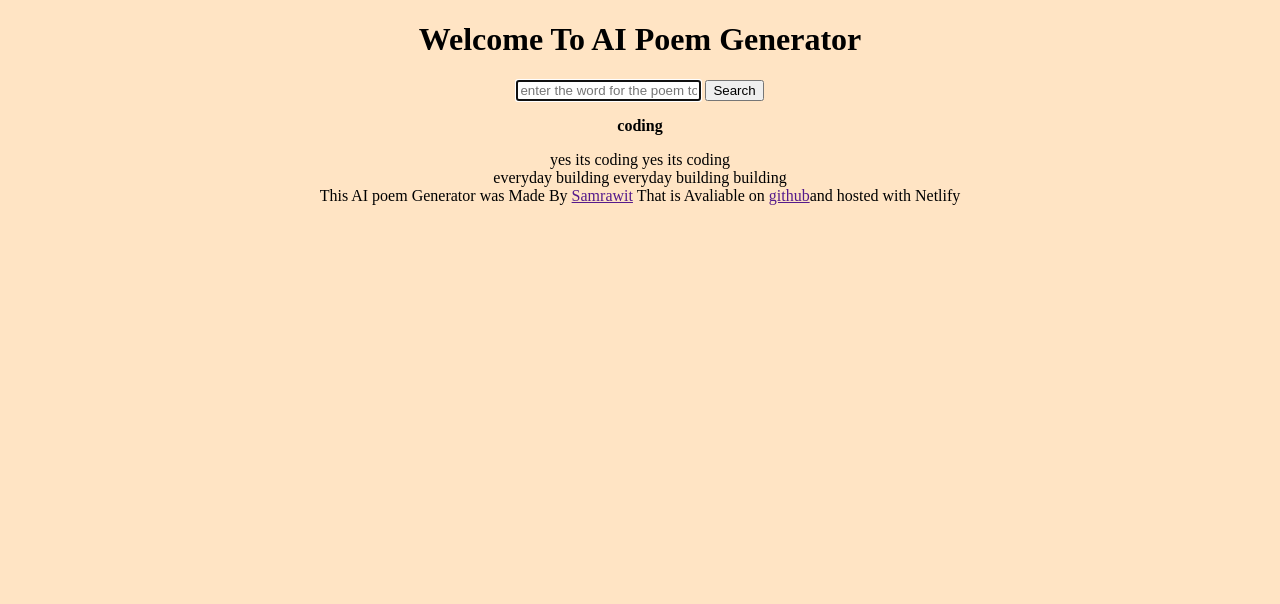
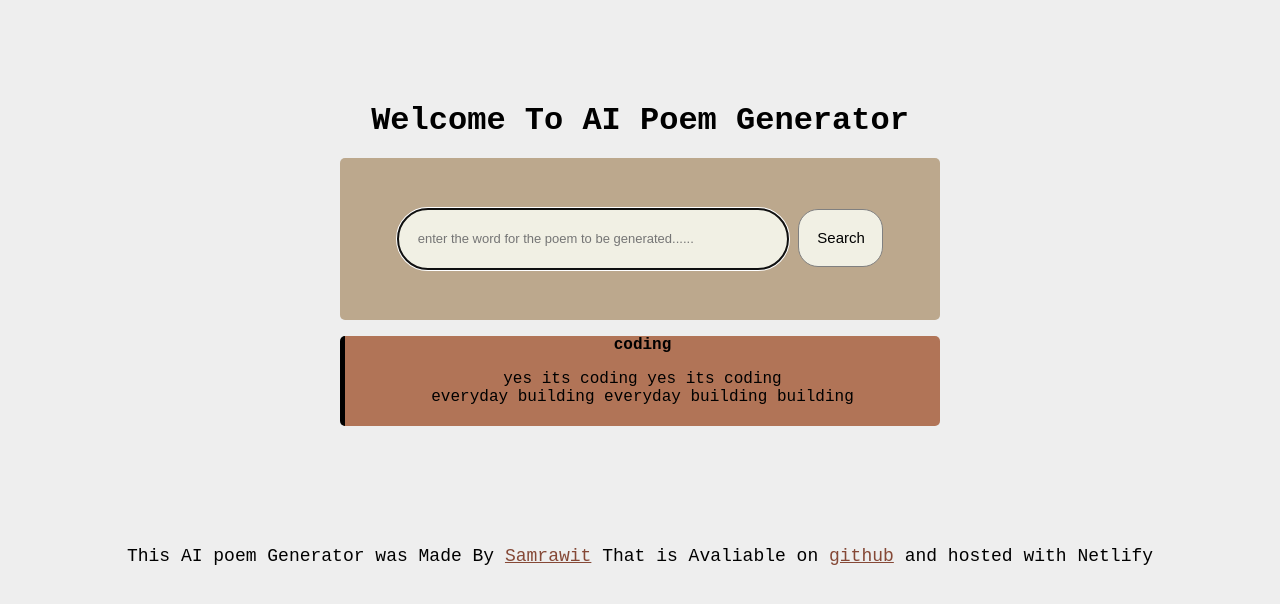
Before and after one commit to sambee-coding/poem-generator--web-app, a plain HTML site: page index.html in a window 1280 px wide. Drawn offline with Linux system fonts and the light colour scheme.

Commit message:
auto-commit

```diff
--- a/index.html
+++ b/index.html
@@ -7,13 +7,14 @@
     <link rel="stylesheet" href="src/addbeauty.css">
 </head>
 <body>
+    <div class="container">
     <header>
     <h1>Welcome To AI Poem Generator</h1>
    </header>
    <main>
     <form class="form">
-        <input type="text" placeholder="enter the word for the poem to be generated" required autofocus autocomplete="off">
-        <input type="submit" value="Search">
+        <input type="text" placeholder="enter the word for the poem to be generated......" required autofocus autocomplete="off" class="inputValue">
+        <input type="submit" value="Search" class="submit">
     </form>
     <div class="poem">
        <strong> <p class="topic">coding</p></strong>
@@ -22,7 +23,8 @@
         everyday building everyday building building
     </div>
    </main>
-    <footer>This AI poem Generator was Made By <a href="">Samrawit</a> That is Avaliable on <a href="">github</a>and hosted with <a href=""></a> Netlify</footer>
+   </div>
+    <footer>This AI poem Generator was Made By <a href="">Samrawit</a> That is Avaliable on <a href=""> github</a> and hosted with <a href=""></a> Netlify</footer>
     <script src="src/poem.js"></script>
 </body>
 </html>
--- a/src/addbeauty.css
+++ b/src/addbeauty.css
@@ -1,5 +1,58 @@
 body{
-    background-color: bisque;
+    background-color:#EEEEEE;
     text-align: center;
+    font-family: 'Courier New';
 
 }
+ a{
+    color:#854836;
+ }
+.container{
+    width: 600px;
+    margin: 120px auto;
+}
+.container h1{
+    line-height: 1.5px;
+   padding-bottom: 15px;
+
+}
+.form{
+background-color:#BCA88D;
+padding:50px;
+border-radius: 5px;
+
+}
+.inputValue{
+    width: 70%;
+    border-radius:500px;
+    font-size: 13px;
+     padding: 20px 20px ;
+     line-height: 20px;
+     color:white;
+    border: 1px solid ;
+    background-color: #F1F0E4;
+    color: black;
+
+}
+.submit{
+    width: 17%;
+ font-size: 15px;
+  padding: 18px 18px ;
+  border-radius: 20px;
+  border: 1px solid gray;
+  line-height: 20px;
+  background-color: #F1F0E4;
+ color:black ;
+}
+.poem{
+    max-height: 600px;
+    margin-top: 15px;
+    background-color: #B17457;
+    border-left: 5px solid black;
+    padding-bottom: 20px;
+    border-radius: 5px;
+}
+footer{
+    text-align: center;
+    font-size: 18px;
+}
```
